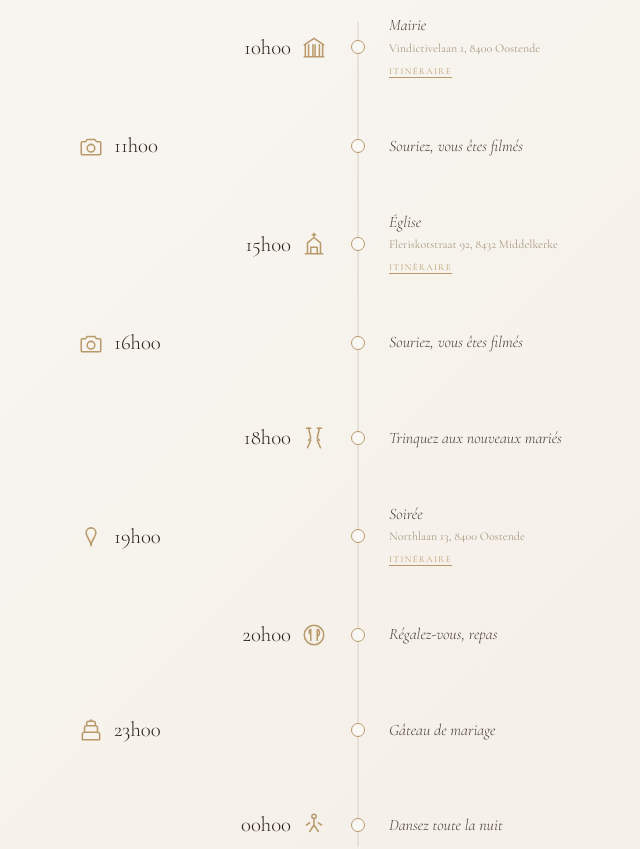
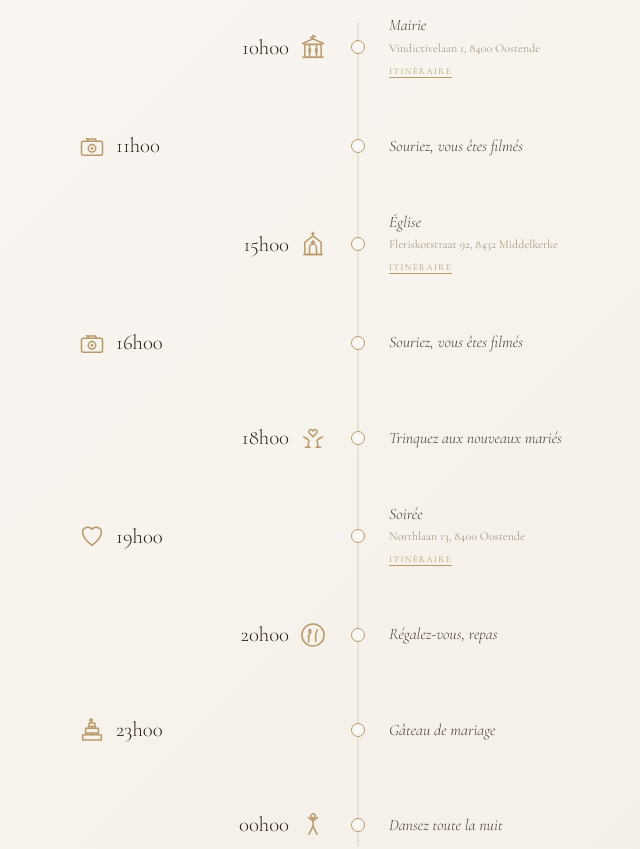
Before and after one commit to brayann-Ouandji/invitation-mariage, a Next.js app: page /programme in a window 1280 px wide. Shown: the part 260-1109 px from the top of the page, without its empty margins (282-922 px from the left). Built offline with nearby package versions, Linux system fonts and the light colour scheme.

Commit message:
Update icons to match reference design

```diff
--- a/app/programme/page.tsx
+++ b/app/programme/page.tsx
@@ -6,53 +6,90 @@ const garamond = { fontFamily: "'Cormorant Garamond', serif" };
 
 // ── Icônes SVG dorées
 const Icons = {
+  // Bâtiment de la mairie avec fronton + drapeau
   mairie: (
-    <svg width="26" height="26" viewBox="0 0 24 24" fill="none" stroke="#b89a6a" strokeWidth="1.4">
-      <path d="M3 21h18M4 21V10M20 21V10M3 10l9-6 9 6M7 10v11M11 10v11M13 10v11M17 10v11" strokeLinecap="round" strokeLinejoin="round" />
+    <svg width="28" height="28" viewBox="0 0 24 24" fill="none" stroke="#b89a6a" strokeWidth="1.3">
+      <path d="M12 2v3M12 2l2 1.2M12 5l-2-1.5" strokeLinecap="round" />
+      <path d="M3 9l9-4 9 4" strokeLinecap="round" strokeLinejoin="round" />
+      <rect x="4" y="9" width="16" height="1.5" fill="#b89a6a" stroke="none" />
+      <path d="M5 10.5V20M19 10.5V20M9 10.5V20M15 10.5V20" strokeLinecap="round" />
+      <rect x="3" y="20" width="18" height="1.5" fill="#b89a6a" stroke="none" />
+      <rect x="8" y="13" width="2.4" height="4" rx="0.3" fill="#b89a6a" stroke="none" opacity="0.85" />
+      <rect x="13.6" y="13" width="2.4" height="4" rx="0.3" fill="#b89a6a" stroke="none" opacity="0.85" />
     </svg>
   ),
+
+  // Appareil photo vintage avec petit coeur sur le flash
   camera: (
-    <svg width="26" height="26" viewBox="0 0 24 24" fill="none" stroke="#b89a6a" strokeWidth="1.4">
-      <path d="M4 8h3l1.5-2h7L17 8h3a1 1 0 011 1v10a1 1 0 01-1 1H4a1 1 0 01-1-1V9a1 1 0 011-1z" strokeLinecap="round" strokeLinejoin="round" />
-      <circle cx="12" cy="14" r="3.5" />
+    <svg width="28" height="28" viewBox="0 0 24 24" fill="none" stroke="#b89a6a" strokeWidth="1.3">
+      <rect x="3" y="8" width="18" height="12" rx="1.5" strokeLinejoin="round" />
+      <path d="M8 8l1.3-2h5.4L16 8" strokeLinecap="round" strokeLinejoin="round" />
+      <circle cx="12" cy="14" r="3.2" />
+      <circle cx="12" cy="14" r="1.2" fill="#b89a6a" stroke="none" />
+      <path d="M6.5 5.5c.3-.5.9-.5 1.2 0 .3-.5.9-.5 1.2 0 0 .6-1.2 1.4-1.2 1.4s-1.2-.8-1.2-1.4z" fill="#b89a6a" stroke="none" />
     </svg>
   ),
+
+  // Église avec croix + toit
   eglise: (
-    <svg width="26" height="26" viewBox="0 0 24 24" fill="none" stroke="#b89a6a" strokeWidth="1.4">
-      <path d="M12 2v3M10.5 3.5h3M6 21V11L12 6l6 5v10M9 21v-6h6v6M4 21h16" strokeLinecap="round" strokeLinejoin="round" />
+    <svg width="28" height="28" viewBox="0 0 24 24" fill="none" stroke="#b89a6a" strokeWidth="1.3">
+      <path d="M12 2v2.2M11 3.2h2" strokeLinecap="round" />
+      <path d="M12 5l7 5.5V21H5V10.5z" strokeLinecap="round" strokeLinejoin="round" />
+      <path d="M9 21v-6a3 3 0 016 0v6" strokeLinecap="round" />
+      <path d="M4 21h16" strokeLinecap="round" />
+      <path d="M12 9v3M10.5 10.5h3" strokeLinecap="round" />
     </svg>
   ),
+
+  // Coeur au dessus + deux verres qui trinquent (comme le modèle)
   toast: (
-    <svg width="26" height="26" viewBox="0 0 24 24" fill="none" stroke="#b89a6a" strokeWidth="1.4">
-      <path d="M7 3l2 9-2 2M17 3l-2 9 2 2M6 21l3-7M18 21l-3-7" strokeLinecap="round" strokeLinejoin="round" />
-      <path d="M5 3h4M15 3h4" strokeLinecap="round" />
+    <svg width="28" height="28" viewBox="0 0 24 24" fill="none" stroke="#b89a6a" strokeWidth="1.3">
+      <path d="M12 6c-.6-1-1.6-1.6-2.6-1-1 .6-1.2 2 0 3.2L12 11l2.6-2.8c1.2-1.2 1-2.6 0-3.2-1-.6-2 0-2.6 1z" strokeLinecap="round" strokeLinejoin="round" />
+      <path d="M6 12l2.5 2-1 6M18 12l-2.5 2 1 6" strokeLinecap="round" strokeLinejoin="round" />
+      <path d="M4 11l2.5 1.5M20 11l-2.5 1.5" strokeLinecap="round" />
+      <path d="M5.5 20h4M14.5 20h4" strokeLinecap="round" />
     </svg>
   ),
+
+  // Coeur simple (pour "Soirée")
   soiree: (
-    <svg width="26" height="26" viewBox="0 0 24 24" fill="none" stroke="#b89a6a" strokeWidth="1.4">
-      <path d="M12 21c0-5-4.5-8-4.5-12A4.5 4.5 0 0112 4.5 4.5 4.5 0 0116.5 9c0 4-4.5 7-4.5 12z" strokeLinecap="round" strokeLinejoin="round" />
+    <svg width="28" height="28" viewBox="0 0 24 24" fill="none" stroke="#b89a6a" strokeWidth="1.3">
+      <path d="M12 20c-4-3-8-6.5-8-11a4.5 4.5 0 018-2.8A4.5 4.5 0 0120 9c0 4.5-4 8-8 11z" strokeLinecap="round" strokeLinejoin="round" />
     </svg>
   ),
+
+  // Assiette en médaillon (cercle + couverts) comme le modèle
   repas: (
-    <svg width="26" height="26" viewBox="0 0 24 24" fill="none" stroke="#b89a6a" strokeWidth="1.4">
-      <circle cx="12" cy="12" r="9" />
-      <path d="M9 7v5M9 7c-1 0-1.5 1-1.5 2s.5 2 1.5 2M9 12v5M15 7v10M15 7c1.2 0 2 1.3 2 3s-.8 3-2 3" strokeLinecap="round" strokeLinejoin="round" />
+    <svg width="28" height="28" viewBox="0 0 24 24" fill="none" stroke="#b89a6a" strokeWidth="1.3">
+      <circle cx="12" cy="12" r="9.5" />
+      <path d="M9 7.5v4c0 .8-.5 1.5-1.3 1.5M8.3 13v5" strokeLinecap="round" />
+      <path d="M9 7.5v3M10 7.5v3" strokeLinecap="round" />
+      <path d="M15.5 7.5c0 1.5-.5 2.8-1.2 3.5v6.5" strokeLinecap="round" strokeLinejoin="round" />
     </svg>
   ),
+
+  // Gâteau à étages avec coeur au sommet
   gateau: (
-    <svg width="26" height="26" viewBox="0 0 24 24" fill="none" stroke="#b89a6a" strokeWidth="1.4">
-      <path d="M4 21v-5a2 2 0 012-2h12a2 2 0 012 2v5M4 21h16M6 14v-4a2 2 0 012-2h8a2 2 0 012 2v4M8 8V6a2 2 0 012-2h4a2 2 0 012 2v2" strokeLinecap="round" strokeLinejoin="round" />
-      <circle cx="12" cy="3" r="1" fill="#b89a6a" stroke="none" />
+    <svg width="28" height="28" viewBox="0 0 24 24" fill="none" stroke="#b89a6a" strokeWidth="1.3">
+      <path d="M12 3c-.5-.7-1.3-.7-1.6 0-.3.7 0 1.5.8 1.9.8-.4 1.1-1.2.8-1.9z" strokeLinecap="round" strokeLinejoin="round" />
+      <rect x="9.5" y="6" width="5" height="3" rx="0.4" />
+      <rect x="6.5" y="10.5" width="11" height="4" rx="0.4" />
+      <rect x="4" y="16" width="16" height="4.5" rx="0.4" />
+      <path d="M9 10.5v-1.5M12 10.5v-1.5M15 10.5v-1.5" strokeLinecap="round" />
+      <path d="M7 16v-1.5M12 16v-1.5M17 16v-1.5" strokeLinecap="round" />
     </svg>
   ),
+
+  // Silhouette qui danse, bras levés
   danse: (
-    <svg width="26" height="26" viewBox="0 0 24 24" fill="none" stroke="#b89a6a" strokeWidth="1.4">
-      <circle cx="12" cy="4" r="2" />
-      <path d="M12 6v6l-4 6M12 12l4 6M8 10l-3 2M16 10l3 2" strokeLinecap="round" strokeLinejoin="round" />
+    <svg width="28" height="28" viewBox="0 0 24 24" fill="none" stroke="#b89a6a" strokeWidth="1.3">
+      <circle cx="12" cy="4.2" r="1.8" />
+      <path d="M12 6.5v6.5" strokeLinecap="round" />
+      <path d="M12 8.5l-4-3M12 8.5l4-3" strokeLinecap="round" strokeLinejoin="round" />
+      <path d="M12 13l-3.5 7M12 13l3.5 7" strokeLinecap="round" strokeLinejoin="round" />
     </svg>
   ),
 };
-
 type Etape = {
   label: string;
   detail?: string;
```
